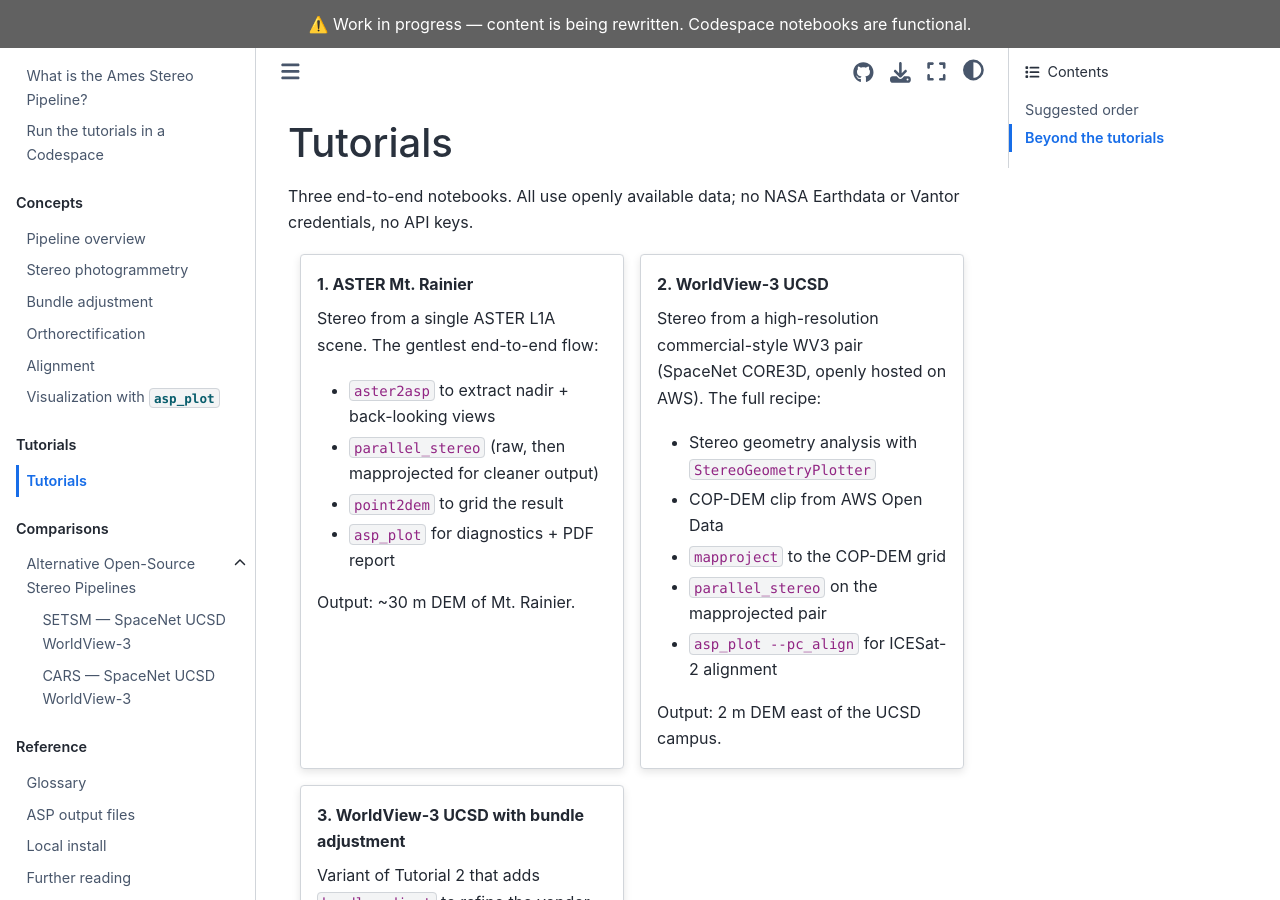
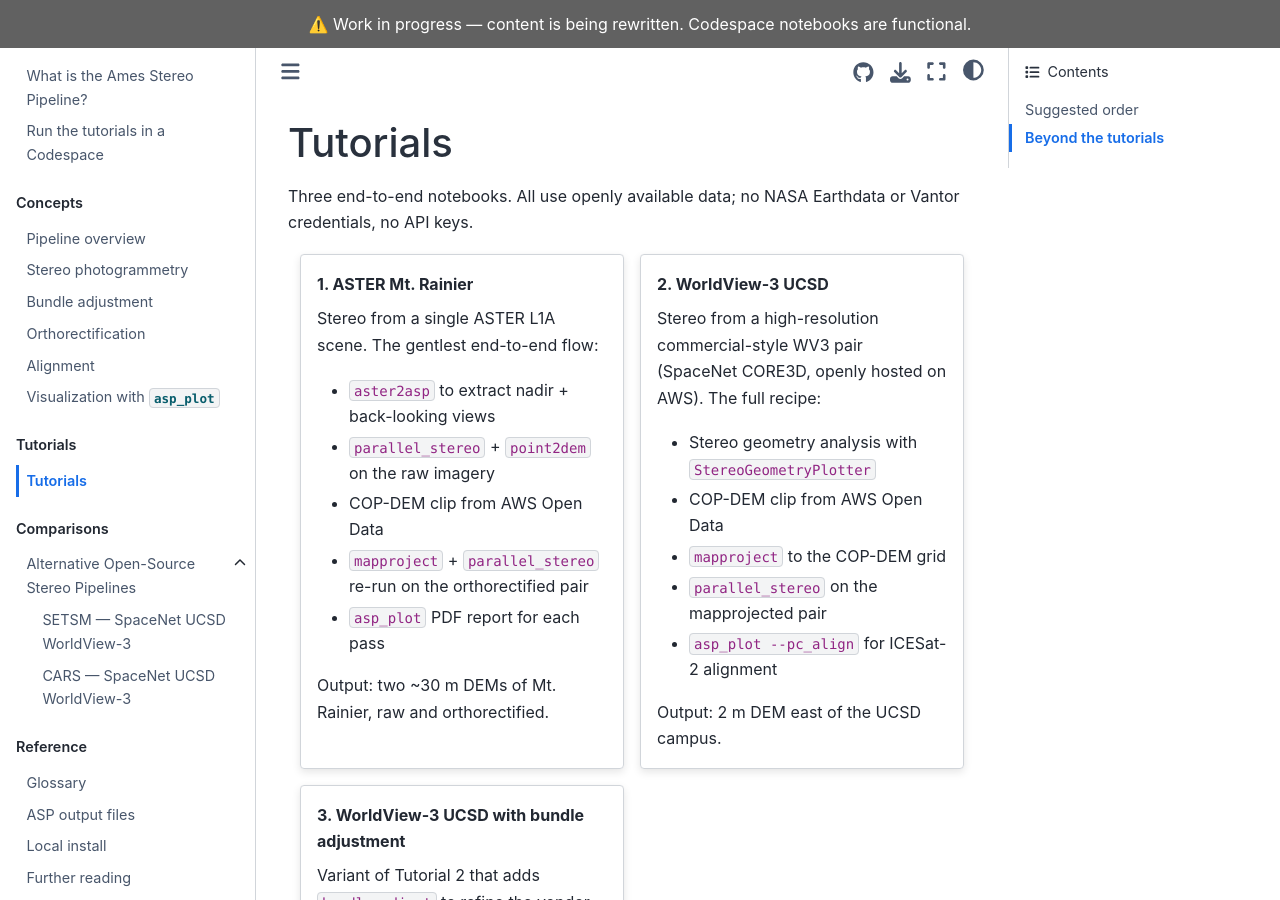
Before and after one commit to uw-cryo/stereopipeline-quickstart, a Sphinx documentation site: the page built from docs/tutorials/index.md, in a window 1280 px wide and 900 px high. Built offline with Sphinx 7.4.7 and the Sphinx Book theme 1.1.4, drawn with Linux system fonts in a browser that asks for light colours; pages that are not in the unit, such as notebooks, are missing from menus.

Commit message:
Restructure ASTER tutorial around COP30; derive bbox and UTM zone from cameras
- ASTER: 30 m raw-imagery DEM with its own report, then COP30-orthorectified
  re-run with a second report (stereo/ and stereo_mp/)
- utils.py: replace unused icesat2_check with scene_bbox + utm_epsg, which
  run ASP's camera_footprint and pick the UTM zone dynamically (the
  hardcoded ASTER bbox was geocentric-latitude-shifted ~0.19 deg)
- All notebooks fetch COP30 with the derived bbox and EPSG

```diff
--- a/docs/tutorials/index.md
+++ b/docs/tutorials/index.md
@@ -11,11 +11,12 @@
 
 Stereo from a single ASTER L1A scene. The gentlest end-to-end flow:
 - `aster2asp` to extract nadir + back-looking views
-- `parallel_stereo` (raw, then mapprojected for cleaner output)
-- `point2dem` to grid the result
-- `asp_plot` for diagnostics + PDF report
+- `parallel_stereo` + `point2dem` on the raw imagery
+- COP-DEM clip from AWS Open Data
+- `mapproject` + `parallel_stereo` re-run on the orthorectified pair
+- `asp_plot` PDF report for each pass
 
-Output: ~30 m DEM of Mt. Rainier.
+Output: two ~30 m DEMs of Mt. Rainier, raw and orthorectified.
 :::
 
 :::{grid-item-card} 2. WorldView-3 UCSD
```
Also changed, not shown: 4 other files.
